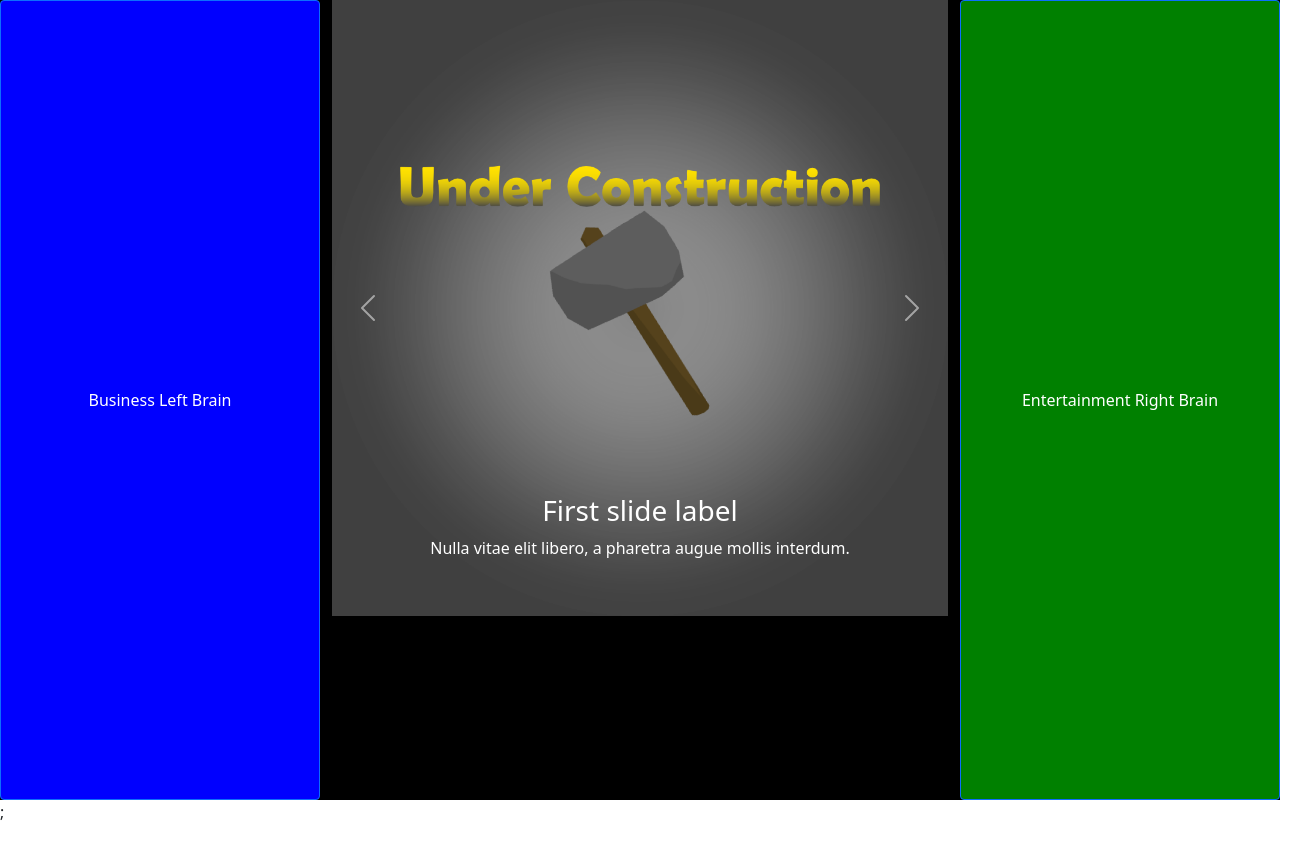
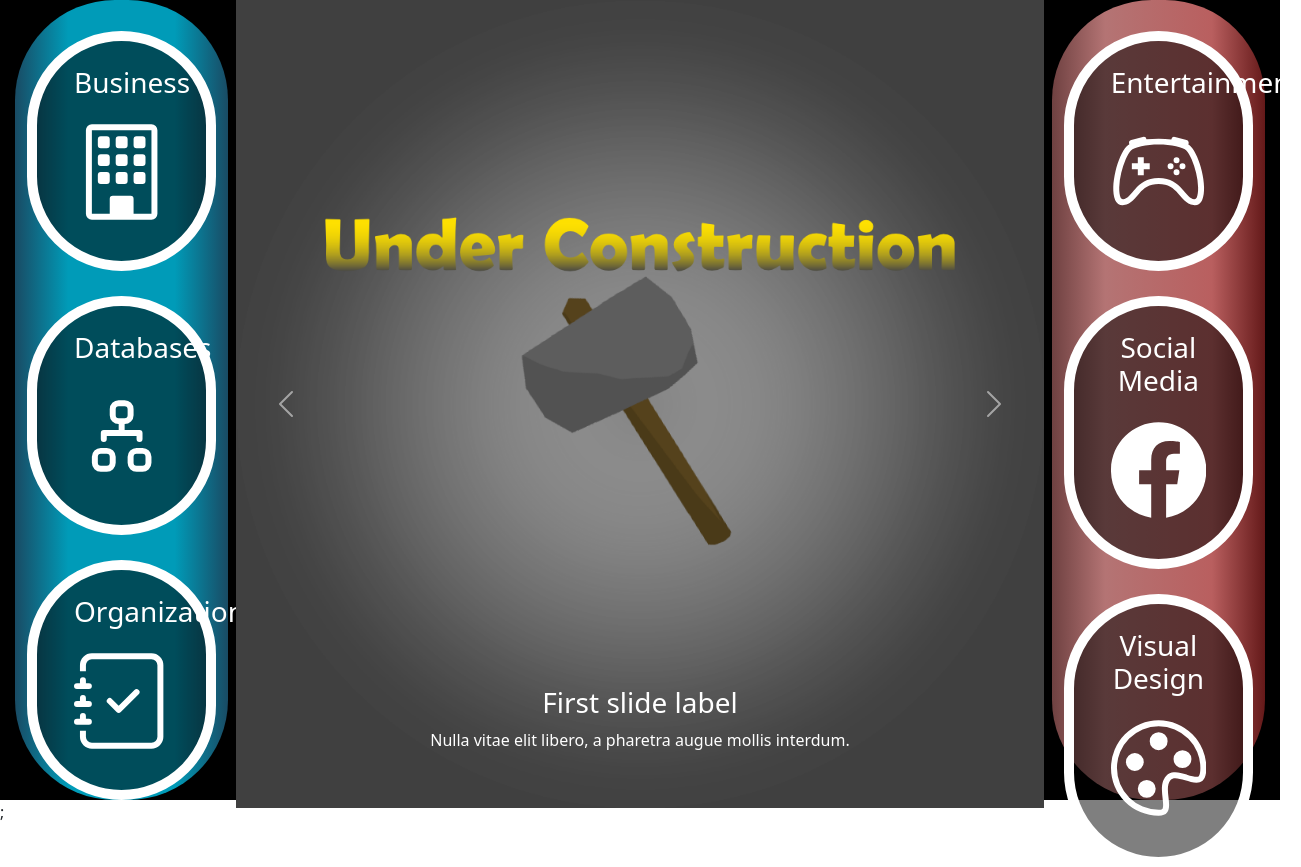
Before and after one commit to benhcleve/PortfolioWebsite, a React (Create React App) app: page / in a window 1280 px wide. Shown: the whole page, 1301 px wide, since content can reach past the window. Before the commit the page ends 824 px from the top, so only its background shows below. Built offline with nearby package versions, Linux system fonts and the light colour scheme.

Commit message:
made return button sticky / worked on landing page

```diff
--- a/package.json
+++ b/package.json
@@ -7,7 +7,9 @@
     "@testing-library/react": "^11.2.7",
     "@testing-library/user-event": "^12.8.3",
     "react": "^17.0.2",
+    "react-animations": "^1.0.0",
     "react-bootstrap": "^1.6.4",
+    "react-bootstrap-icons": "^1.5.0",
     "react-dom": "^17.0.2",
     "react-router-dom": "^5.3.0",
     "react-scripts": "4.0.3",
--- a/src/App.js
+++ b/src/App.js
@@ -1,5 +1,5 @@
 import React from "react";
-import { BrowserRouter, Route, Link } from "react-router-dom";
+import { BrowserRouter, Route } from "react-router-dom";
 
 import BusinessPage from "./pages/businessPage";
 import EntertainmentPage from "./pages/entertainmentPage";
--- /dev/null
+++ b/src/components/ReturnHomeButton.js
@@ -0,0 +1,18 @@
+import { Container, Button } from "react-bootstrap";
+import { Link } from "react-router-dom";
+import { HouseFill, ChevronLeft } from "react-bootstrap-icons";
+
+const ReturnHomeButton = () => {
+  return (
+    <Container style={{ position: "sticky", top: "50px", marginLeft: "100px", marginTop: "-65px", zIndex: "100", backgroundColor: "transparent" }}>
+      <Link to="/Home">
+        <Button style={{ backgroundColor: "white", border: "none" }}>
+          <ChevronLeft size={48} color={"black"} />
+          <HouseFill size={48} color={"black"} />
+        </Button>
+      </Link>
+    </Container>
+  );
+};
+
+export default ReturnHomeButton;
--- a/src/components/businessCard.js
+++ b/src/components/businessCard.js
@@ -1,6 +1,5 @@
 import React from "react";
-import { Container, Row, Col, Button, Card } from "react-bootstrap";
-import construction1024 from "../Images/construction1024.png";
+import { Row, Button, Card } from "react-bootstrap";
 import constructionCardWide from "../Images/constructionCardWide.png";
 
 const BusinessCard = () => {
--- a/src/components/homeButtons.js
+++ b/src/components/homeButtons.js
@@ -1,18 +1,33 @@
-import { Container, Row, Col, Button } from "react-bootstrap";
+import { Container, Row, Button } from "react-bootstrap";
 import { Link } from "react-router-dom";
+import { Building, Controller, Diagram2, Facebook, JournalCheck, Palette } from "react-bootstrap-icons";
+
+const ButtonIcon = (props) => {
+  return (
+    <Row style={{ backgroundColor: "rgba(0,0,0,0.5)", margin: "25px auto auto auto", padding: "25px", borderRadius: "128px", border: "solid", borderWidth: "10px", width: "100%" }}>
+      <h3>{props.title}</h3>
+      <br />
+      {props.icon}
+    </Row>
+  );
+};
 
 const HomeButtons = () => {
   return (
     <Container fluid>
       <Link to="/Business">
-        <Button className=" text-center vh-100 col-3" style={{ backgroundColor: "blue", position: "absolute", left: 0 }}>
-          Business Left Brain
+        <Button className="vh-100 col-2" style={{ border: "none", background: "linear-gradient(90deg, rgba(25,75,100,1) 0%, rgba(0,155,184,1) 25%, rgba(0,155,184,1) 75%, rgba(25,75,100,1) 100%)", position: "absolute", left: 15, borderRadius: "100px" }}>
+          <ButtonIcon title={"Business"} icon={<Building size={128} />} />
+          <ButtonIcon title={"Databases"} icon={<Diagram2 size={128} />} />
+          <ButtonIcon title={"Organization"} icon={<JournalCheck size={128} />} />
         </Button>
       </Link>
 
       <Link to="/Entertainment">
-        <Button className="text-center vh-100 col-3" style={{ backgroundColor: "green", position: "absolute", right: "0px" }}>
-          Entertainment Right Brain
+        <Button className="vh-100 col-2" style={{ border: "none", background: "linear-gradient(90deg, rgba(111,65,65,1) 0%, rgba(180,116,116,1) 25%, rgba(185,95,95,1) 75%, rgba(100,25,25,1) 100%)", position: "absolute", right: "15px", alignContent: "left", borderRadius: "100px" }}>
+          <ButtonIcon title={"Entertainment"} icon={<Controller size={128} />} />
+          <ButtonIcon title={"Social Media"} icon={<Facebook size={128} />} />
+          <ButtonIcon title={"Visual Design"} icon={<Palette size={128} />} />
         </Button>
       </Link>
     </Container>
--- a/src/pages/businessPage.js
+++ b/src/pages/businessPage.js
@@ -1,10 +1,13 @@
 import React from "react";
 import { Container, Row, Col } from "react-bootstrap";
 import BusinessCard from "../components/businessCard";
+import ReturnHomeButton from "../components/ReturnHomeButton";
 
 const BusinessPage = () => {
   return (
-    <Container fluid style={{ justifyContent: "center" }}>
+    <>
+      <ReturnHomeButton />
+      <Container fluid>
         <Row style={{ backgroundColor: "black" }}>
           <h1 className="text-center">Business</h1>
 
@@ -13,6 +16,7 @@ const BusinessPage = () => {
           <BusinessCard />
         </Row>
       </Container>
+    </>
   );
 };
 
--- a/src/pages/entertainmentPage.js
+++ b/src/pages/entertainmentPage.js
@@ -1,8 +1,11 @@
 import React from "react";
 import { Container, Row, Col } from "react-bootstrap";
+import ReturnHomeButton from "../components/ReturnHomeButton";
 
 const EntertainmentPage = () => {
   return (
+    <>
+      <ReturnHomeButton />
       <Container fluid>
         <Row style={{ backgroundColor: "black" }}>
           <Col></Col>
@@ -12,6 +15,7 @@ const EntertainmentPage = () => {
           <Col></Col>
         </Row>
       </Container>
+    </>
   );
 };
 
--- a/src/pages/homePage.js
+++ b/src/pages/homePage.js
@@ -1,6 +1,5 @@
 import React from "react";
-import { Container, Row, Col, Button, Carousel } from "react-bootstrap";
-import { Link } from "react-router-dom";
+import { Container, Row, Carousel } from "react-bootstrap";
 import HomeButtons from "../components/homeButtons";
 import construction1024 from "../Images/construction1024.png";
 
@@ -8,9 +7,9 @@ const HomePage = () => {
   return (
     <>
       <HomeButtons />
-      <Container fluid className="vh-100 " style={{ backgroundColor: "black" }}>
+      <Container fluid className="vh-100" style={{ backgroundColor: "black" }}>
         <Row className=" align-items-center">
-          <Carousel fade fluid style={{ width: "50%", margin: "auto" }} nextLabel="" prevLabel="">
+          <Carousel fade fluid style={{ height: "100%", width: "65%", margin: "auto" }} nextLabel="" prevLabel="">
             <Carousel.Item>
               <img className="d-block w-100" src={construction1024} alt="First slide" />
               <Carousel.Caption>
```
Also changed, not shown: 1 other file (tests, documents, lock files or other folders). Lines whose indentation alone changed are shown as unchanged.
